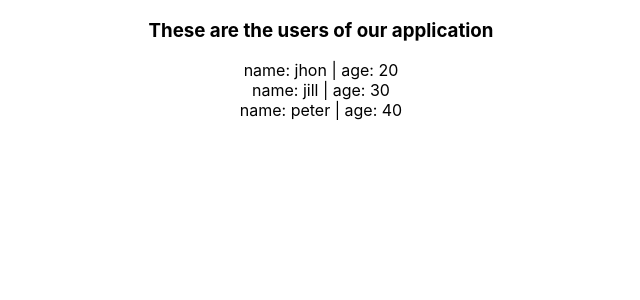
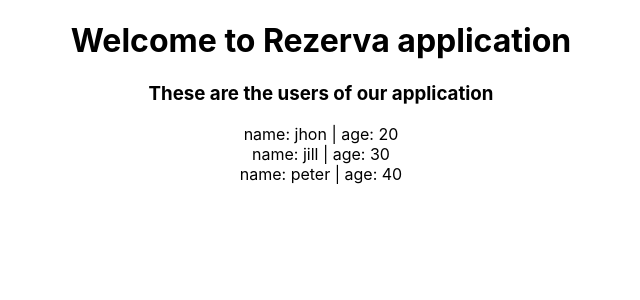
Before and after one commit to Santhoshmahanthi123/react-techsith, a React (Create React App) app: page / in a window 1280 px wide. Shown: the top 300 px of the page, without its empty margins (319-959 px from the left). Built offline with nearby package versions, Linux system fonts and the light colour scheme.

Commit message:
title added

```diff
--- a/src/users/Users.js
+++ b/src/users/Users.js
@@ -6,11 +6,13 @@
       { name: "jhon", age: 20 },
       { name: "jill", age: 30 },
       { name: "peter", age: 40 }
-    ]
+    ],
+    title: "Welcome to Rezerva application"
   };
   render() {
     return (
       <div>
+        <h1>{this.state.title}</h1>
         <h3>These are the users of our application</h3>
         <User age={this.state.users[0].age}>{this.state.users[0].name}</User>
         <User age={this.state.users[1].age}>{this.state.users[1].name}</User>
```
